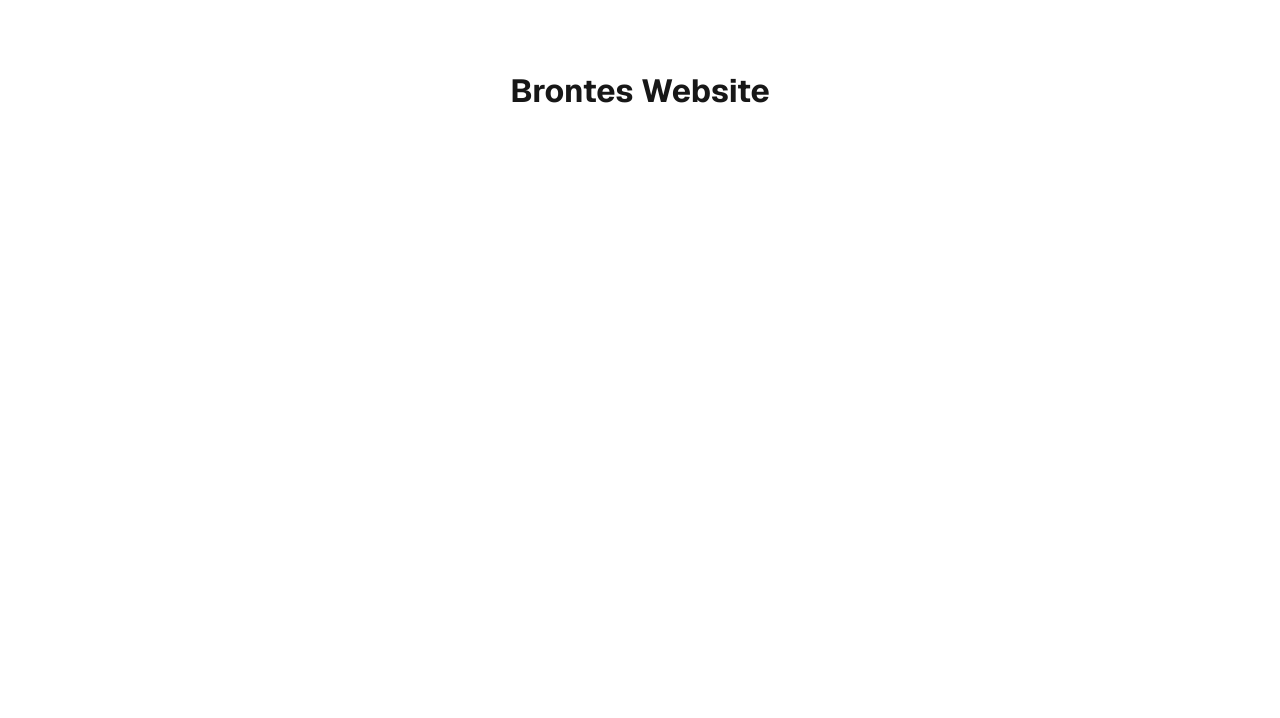
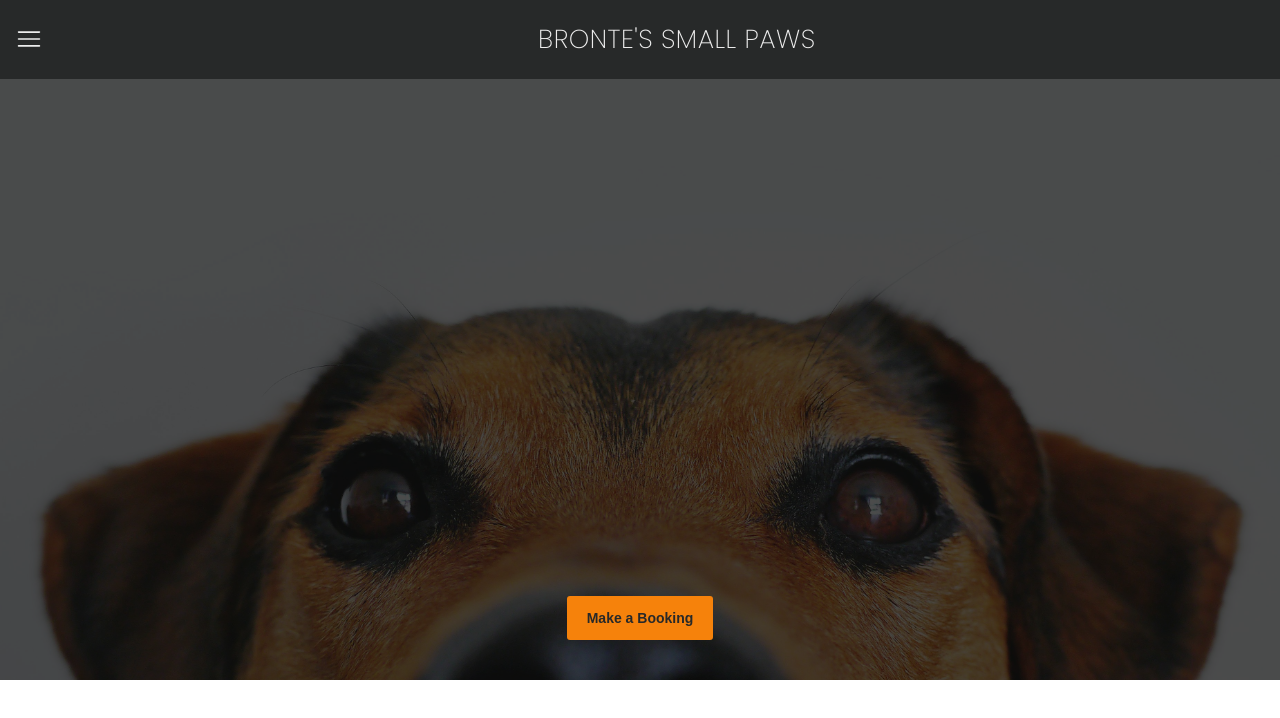
Before and after one commit to RelaxIntoCode/bronte-test, a Next.js app: page / in a window 1280 px wide. Shown: the top 718 px of the page. Built offline with nearby package versions, Linux system fonts and the light colour scheme.

Commit message:
Add Hero Image to Home Page and alter styling for Navbar

```diff
--- /dev/null
+++ b/app/(Home)/page.js
@@ -0,0 +1,13 @@
+import styles from "./page.module.css";
+import Navbar from "@/components/Navbar/Navbar";
+
+export default function Home() {
+  return (
+    <div className={styles.page}>
+      <Navbar />
+      <div className={styles.hero}>
+        <button>Make a Booking</button>
+      </div>
+    </div>
+  );
+}
--- /dev/null
+++ b/app/(Home)/page.module.css
@@ -0,0 +1,64 @@
+.page {
+  min-height: 100vh;
+  position: relative;
+  width: 100%;
+}
+
+/* Main Hero Section */
+.hero {
+  position: relative;
+  width: 100%;
+  height: 70vh;
+  background-image: url("/dog.jpg");
+  background-size: cover;
+  background-position: center;
+  background-repeat: no-repeat;
+
+  display: flex;
+  align-items: flex-end;
+  justify-content: center;
+  overflow: hidden;
+}
+
+/* Overlay: Stretches fully */
+.hero::before {
+  content: "";
+  position: absolute;
+  top: 0;
+  left: 0;
+  width: 100vw;
+  height: 100%;
+  background-color: rgba(0, 0, 0, 0.7);
+  z-index: 1;
+}
+
+/* Button */
+.hero button {
+  position: relative;
+  z-index: 2;
+  padding: 14px 20px;
+  font-size: 14px;
+  border: transparent;
+  border-radius: 3px;
+  font-weight: bold;
+  cursor: pointer;
+  color: var(--black-pri);
+  background-color: var(--orange-pri);
+  margin-bottom: 40px;
+}
+
+.hero button:hover {
+  color: var(--orange-pri);
+  background-color: var(--black-pri);
+}
+
+@media screen and (min-width: 768px) {
+  .hero {
+    height: 75vh;
+  }
+}
+@media screen and (min-width: 1000px) {
+  .hero {
+    height: 85vh;
+  }
+}
--- a/app/globals.css
+++ b/app/globals.css
@@ -1,42 +1,17 @@
-:root {
-  --background: #ffffff;
-  --foreground: #171717;
+@import url("https://fonts.googleapis.com/css2?family=Poppins:ital,wght@0,100;0,200;0,300;0,400;0,500;0,600;0,700;0,800;0,900;1,100;1,200;1,300;1,400;1,500;1,600;1,700;1,800;1,900&family=Roboto:ital,wght@0,100..900;1,100..900&display=swap");
+
+* {
+  margin: 0;
+  padding: 0;
+  box-sizing: border-box;
 }
 
-@media (prefers-color-scheme: dark) {
-  :root {
-    --background: #0a0a0a;
-    --foreground: #ededed;
-  }
+html {
+  font-family: "Poppins", sans-serif;
 }
 
-html,
-body {
-  max-width: 100vw;
-  overflow-x: hidden;
+:root {
+  --black-pri: #272929;
+  --orange-pri: #f6820b;
+  --light-grey: #ededed;
 }
-
-body {
-  color: var(--foreground);
-  background: var(--background);
-  font-family: Arial, Helvetica, sans-serif;
-  -webkit-font-smoothing: antialiased;
-  -moz-osx-font-smoothing: grayscale;
-}
-
-* {
-  box-sizing: border-box;
-  padding: 0;
-  margin: 0;
-}
-
-a {
-  color: inherit;
-  text-decoration: none;
-}
-
-@media (prefers-color-scheme: dark) {
-  html {
-    color-scheme: dark;
-  }
-}
--- a/app/page.js
+++ /dev/null
@@ -1,9 +0,0 @@
-import styles from "./page.module.css";
-
-export default function Home() {
-  return (
-    <div className={styles.page}>
-      <h1>Brontes Website</h1>
-    </div>
-  );
-}
--- a/app/page.module.css
+++ /dev/null
@@ -1,168 +0,0 @@
-.page {
-  --gray-rgb: 0, 0, 0;
-  --gray-alpha-200: rgba(var(--gray-rgb), 0.08);
-  --gray-alpha-100: rgba(var(--gray-rgb), 0.05);
-
-  --button-primary-hover: #383838;
-  --button-secondary-hover: #f2f2f2;
-
-  display: grid;
-  grid-template-rows: 20px 1fr 20px;
-  align-items: center;
-  justify-items: center;
-  min-height: 100svh;
-  padding: 80px;
-  gap: 64px;
-  font-family: var(--font-geist-sans);
-}
-
-@media (prefers-color-scheme: dark) {
-  .page {
-    --gray-rgb: 255, 255, 255;
-    --gray-alpha-200: rgba(var(--gray-rgb), 0.145);
-    --gray-alpha-100: rgba(var(--gray-rgb), 0.06);
-
-    --button-primary-hover: #ccc;
-    --button-secondary-hover: #1a1a1a;
-  }
-}
-
-.main {
-  display: flex;
-  flex-direction: column;
-  gap: 32px;
-  grid-row-start: 2;
-}
-
-.main ol {
-  font-family: var(--font-geist-mono);
-  padding-left: 0;
-  margin: 0;
-  font-size: 14px;
-  line-height: 24px;
-  letter-spacing: -0.01em;
-  list-style-position: inside;
-}
-
-.main li:not(:last-of-type) {
-  margin-bottom: 8px;
-}
-
-.main code {
-  font-family: inherit;
-  background: var(--gray-alpha-100);
-  padding: 2px 4px;
-  border-radius: 4px;
-  font-weight: 600;
-}
-
-.ctas {
-  display: flex;
-  gap: 16px;
-}
-
-.ctas a {
-  appearance: none;
-  border-radius: 128px;
-  height: 48px;
-  padding: 0 20px;
-  border: none;
-  border: 1px solid transparent;
-  transition:
-    background 0.2s,
-    color 0.2s,
-    border-color 0.2s;
-  cursor: pointer;
-  display: flex;
-  align-items: center;
-  justify-content: center;
-  font-size: 16px;
-  line-height: 20px;
-  font-weight: 500;
-}
-
-a.primary {
-  background: var(--foreground);
-  color: var(--background);
-  gap: 8px;
-}
-
-a.secondary {
-  border-color: var(--gray-alpha-200);
-  min-width: 158px;
-}
-
-.footer {
-  grid-row-start: 3;
-  display: flex;
-  gap: 24px;
-}
-
-.footer a {
-  display: flex;
-  align-items: center;
-  gap: 8px;
-}
-
-.footer img {
-  flex-shrink: 0;
-}
-
-/* Enable hover only on non-touch devices */
-@media (hover: hover) and (pointer: fine) {
-  a.primary:hover {
-    background: var(--button-primary-hover);
-    border-color: transparent;
-  }
-
-  a.secondary:hover {
-    background: var(--button-secondary-hover);
-    border-color: transparent;
-  }
-
-  .footer a:hover {
-    text-decoration: underline;
-    text-underline-offset: 4px;
-  }
-}
-
-@media (max-width: 600px) {
-  .page {
-    padding: 32px;
-    padding-bottom: 80px;
-  }
-
-  .main {
-    align-items: center;
-  }
-
-  .main ol {
-    text-align: center;
-  }
-
-  .ctas {
-    flex-direction: column;
-  }
-
-  .ctas a {
-    font-size: 14px;
-    height: 40px;
-    padding: 0 16px;
-  }
-
-  a.secondary {
-    min-width: auto;
-  }
-
-  .footer {
-    flex-wrap: wrap;
-    align-items: center;
-    justify-content: center;
-  }
-}
-
-@media (prefers-color-scheme: dark) {
-  .logo {
-    filter: invert();
-  }
-}
--- /dev/null
+++ b/components/Navbar/Navbar.jsx
@@ -0,0 +1,16 @@
+import { RxHamburgerMenu } from "react-icons/rx";
+import styles from "./Navbar.module.css";
+function Navbar() {
+  return (
+    <nav className={styles.nav}>
+      <div className={styles.hamburger}>
+        <RxHamburgerMenu />
+      </div>
+      <div className={styles.menuTitle}>
+        <h4>Bronte's Small Paws</h4>
+      </div>
+    </nav>
+  );
+}
+
+export default Navbar;
--- /dev/null
+++ b/components/Navbar/Navbar.module.css
@@ -0,0 +1,51 @@
+.nav {
+  display: flex;
+  align-items: center;
+  width: 100%;
+  padding: 20px 4px;
+  padding-left: 10px;
+  background-color: var(--black-pri);
+  position: absolute;
+  top: 0;
+  left: 0;
+  z-index: 300;
+}
+
+.hamburger {
+  flex: 1;
+  color: var(--light-grey);
+  font-size: 26px;
+  padding-left: 6px;
+  transform: translateY(4px);
+}
+
+.menuTitle {
+  flex: 11;
+  display: flex;
+  justify-content: center;
+}
+
+.menuTitle h4 {
+  color: var(--light-grey);
+  font-weight: 200;
+  text-transform: uppercase;
+  font-size: 22px;
+  letter-spacing: 0.5px;
+}
+
+@media screen and (min-width: 768px) {
+  .menuTitle h4 {
+    font-size: 24px;
+  }
+  .menuTitle {
+    margin-right: 20px;
+  }
+}
+@media screen and (min-width: 1000px) {
+  .menuTitle h4 {
+    font-size: 26px;
+  }
+  .menuTitle {
+    margin-right: 40px;
+  }
+}
--- a/package.json
+++ b/package.json
@@ -13,7 +13,8 @@
     "mongoose": "^8.12.1",
     "next": "15.2.2",
     "react": "^19.0.0",
-    "react-dom": "^19.0.0"
+    "react-dom": "^19.0.0",
+    "react-icons": "^5.5.0"
   },
   "devDependencies": {
     "@eslint/eslintrc": "^3",
```
Also changed, not shown: public/dog.jpg (added), 1 other file (tests, documents, lock files or other folders).
